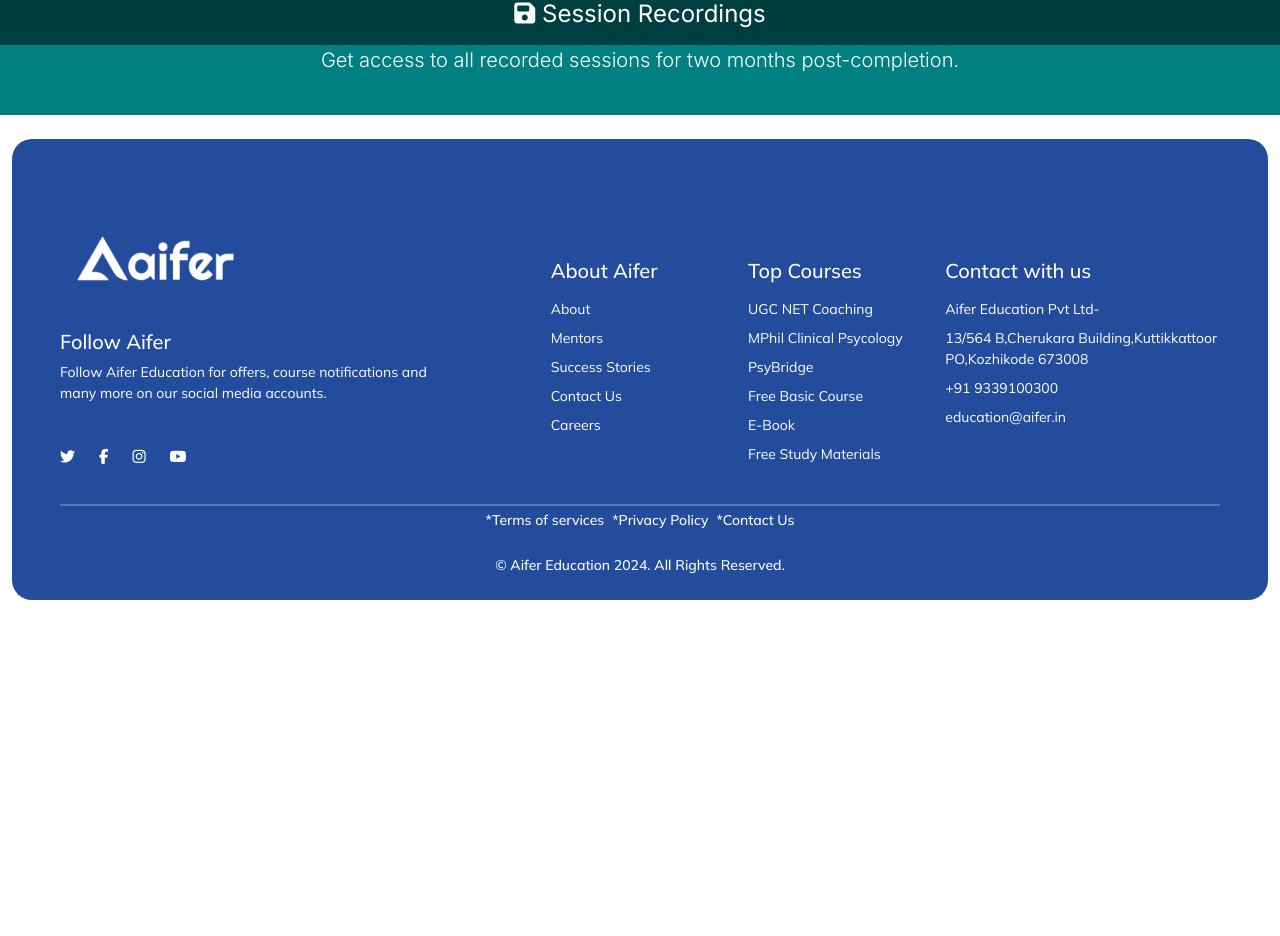
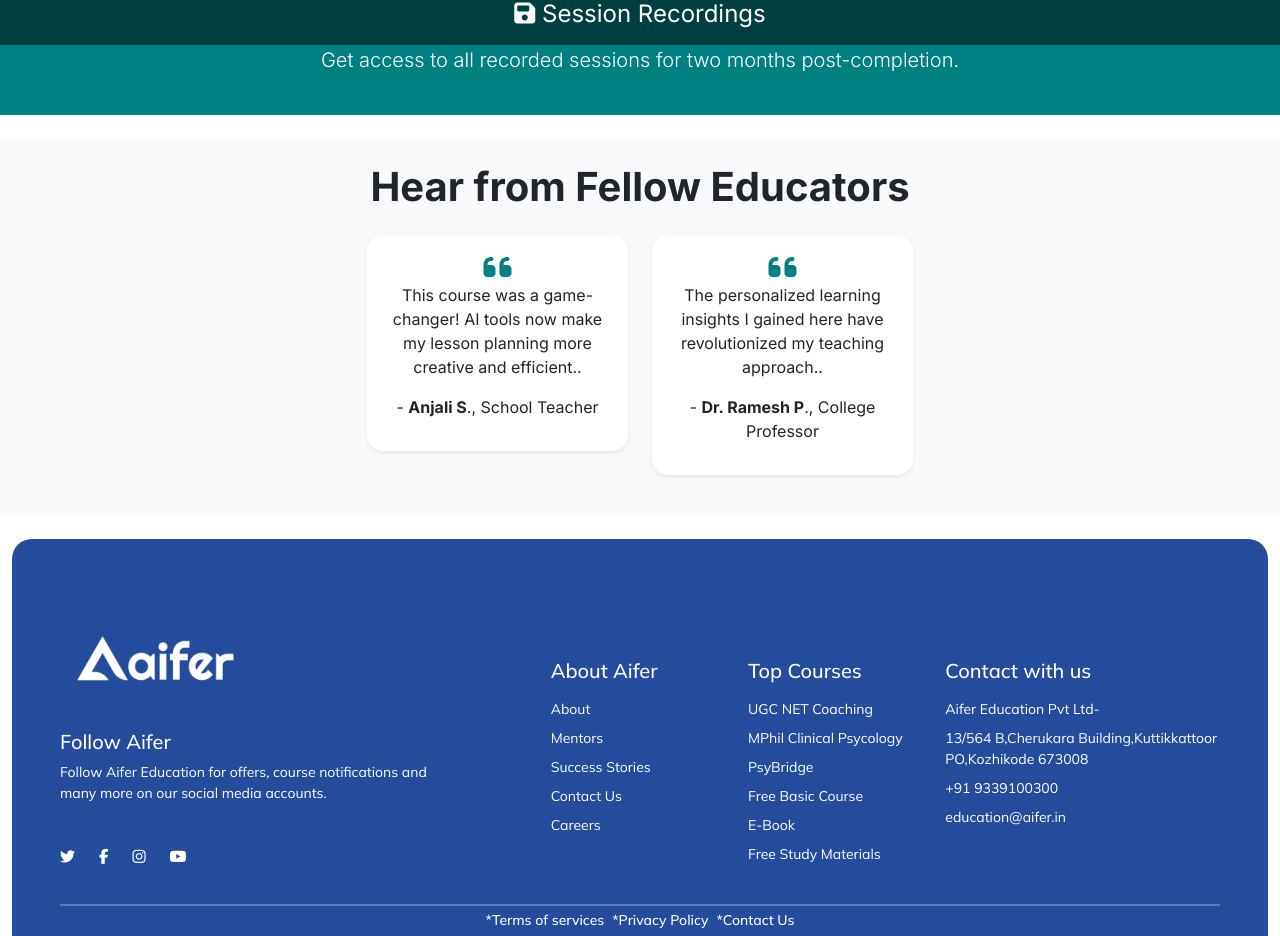
Before and after one commit to Munavercv/Aifer-Ai-for-teachers-static, a React (Create React App) app: page / in a window 1280 px wide. Shown: the part 3060-3996 px from the top of the page. Before the commit the page ends 3676 px from the top, so only its background shows below. Built offline with nearby package versions, Linux system fonts and the light colour scheme.

Commit message:
Testimonials

```diff
--- a/src/App.js
+++ b/src/App.js
@@ -4,6 +4,7 @@
 import Footer from "./components/Footer/Footer";
 import Header from "./components/Header/Header";
 import HomeBanner from "./components/HomeBanner/HomeBanner";
+import Testimonials from "./components/Testimonials/Testimonials";
 import WhatYouLearn from "./components/WhatYouLearn/WhatYouLearn";
 import WhyChooseAi from "./components/WhyChooseAi/WhyChooseAi";
 import WhyThisCourse from "./components/WhyThisCourse/WhyThisCourse";
@@ -21,6 +22,7 @@
       <CourseDetails />
       <WhyThisCourse />
       <AdditionalBenefits />
+      <Testimonials />
 
       <Footer />
     </div>
--- /dev/null
+++ b/src/components/Testimonials/Testimonials.css
@@ -0,0 +1,5 @@
+.card i{
+    font-size: 2rem;
+    text-align: center;
+    color: #008080;
+}
--- /dev/null
+++ b/src/components/Testimonials/Testimonials.js
@@ -0,0 +1,33 @@
+import React from 'react'
+import './Testimonials.css'
+
+const Testimonials = () => {
+
+    const testimonials = [
+        { name: 'Anjali S', designation: 'School Teacher', quote: 'This course was a game-changer! AI tools now make my lesson planning more creative and efficient.' },
+        { name: 'Dr. Ramesh P', designation: 'College Professor', quote: 'The personalized learning insights I gained here have revolutionized my teaching approach.' }
+    ]
+
+    return (
+        <section className='testimonials_sec bg-light'>
+            <div className="container py-4">
+                <h2 className='section_title mb-4'>Hear from Fellow Educators</h2>
+                <div className="row justify-content-center">
+
+                    { testimonials.map((testimonial, index) => (
+                        <div className="col-lg-3 col-md-4 mb-3" key={index}>
+                            <div className="card border-0 shadow-sm p-3 rounded-4">
+                                <i className="fa-solid fa-quote-left"></i>
+                                <p className='text-center'>{testimonial.quote}.</p>
+                                <p className='text-center'>- <strong> {testimonial.name}</strong>., {testimonial.designation}</p>
+                            </div>
+                        </div>
+                    ))}
+
+                </div>
+            </div>
+        </section>
+    )
+}
+
+export default Testimonials
```
